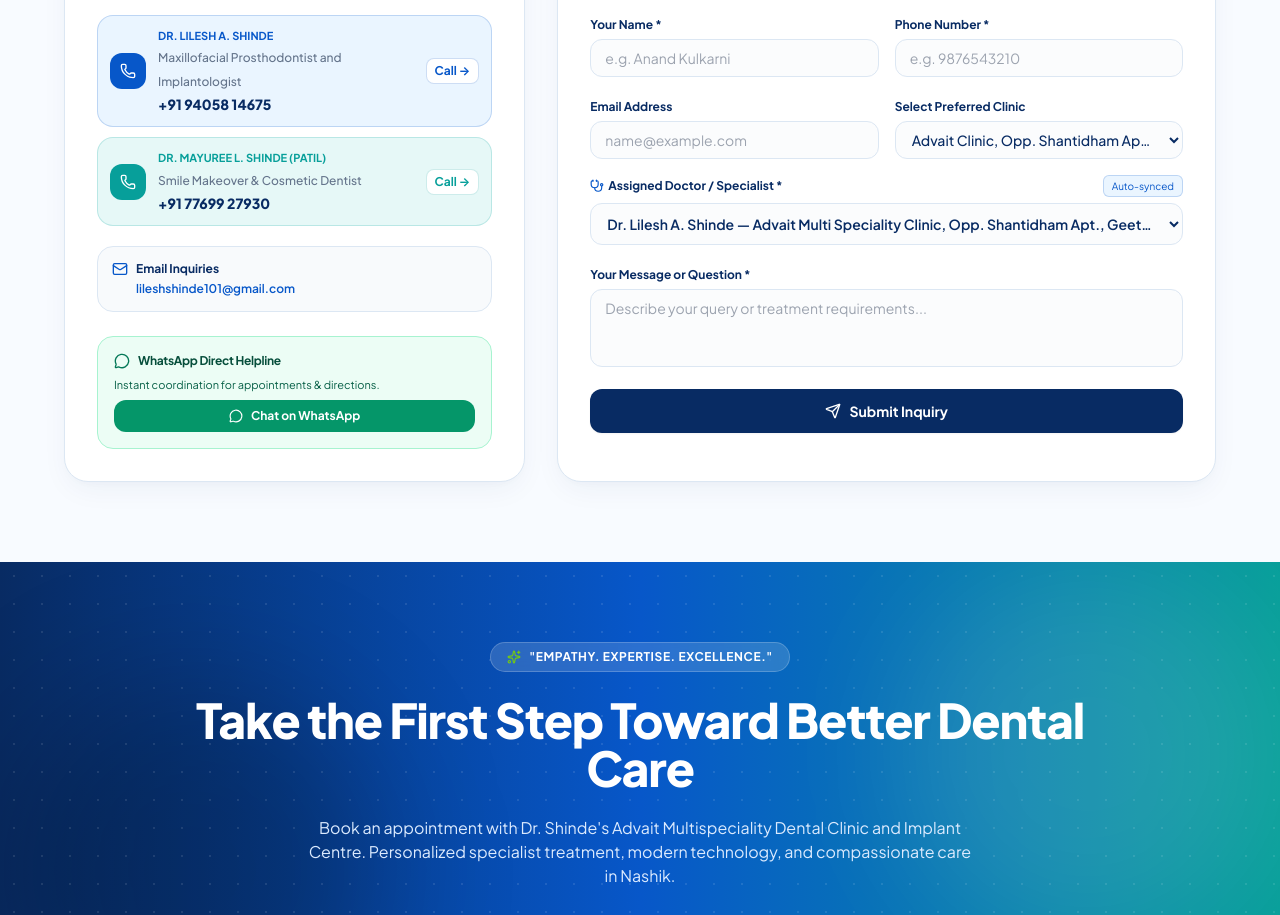
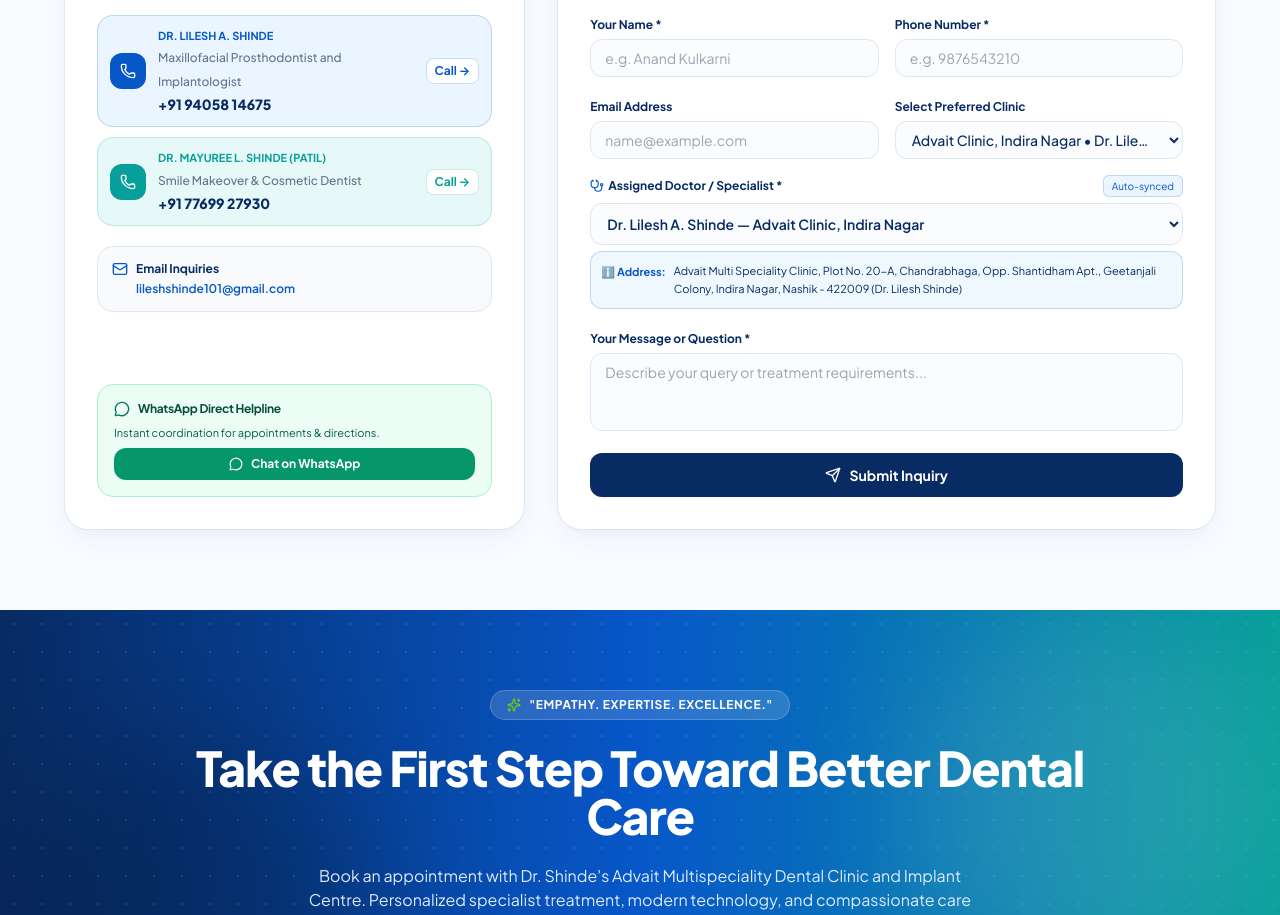
Before and after one commit to Resourcia212/Advait, a React (Vite) app: page / in a window 1280 px wide. Shown: the part 6640-7555 px from the top of the page. Built offline with nearby package versions, Linux system fonts and the light colour scheme.

Commit message:
Fix dropdown text overflow and provide complete clinic addresses in notification pill

```diff
--- a/src/components/appointment/AppointmentModal.tsx
+++ b/src/components/appointment/AppointmentModal.tsx
@@ -365,13 +365,13 @@
                       >
                         <option value="Advait Multi Speciality Clinic, Indira Nagar">
                           {currentLang === 'en'
-                            ? 'Advait Clinic, Opp. Shantidham Apt., Geetanjali Colony, Indira Nagar • Dr. Lilesh Shinde'
-                            : 'अद्वैत क्लिनिक, शांतिधाम अपार्ट. समोर, गीतांजली कॉलनी, इंदिरा नगर • डॉ. लिलेश शिंदे'}
+                            ? 'Advait Clinic, Indira Nagar • Dr. Lilesh Shinde'
+                            : 'अद्वैत क्लिनिक, इंदिरा नगर • डॉ. लिलेश शिंदे'}
                         </option>
                         <option value="Shree Ram Multi Speciality Clinic, Adgaon Shivar">
                           {currentLang === 'en'
-                            ? 'Shree Ram Clinic, Near SBI Bank, Jatra Hotel Chaufali, Adgaon Shivar • Dr. Mayuree Shinde'
-                            : 'श्री राम क्लिनिक, एसबीआय बँके जवळ, जत्रा हॉटेल चौफुली, आडगाव शिवार • डॉ. मयुरी शिंदे'}
+                            ? 'Shree Ram Clinic, Adgaon Shivar • Dr. Mayuree Shinde'
+                            : 'श्री राम क्लिनिक, आडगाव शिवार • डॉ. मयुरी शिंदे'}
                         </option>
                       </select>
                     </div>
@@ -394,24 +394,24 @@
                       className="w-full max-w-full px-3 py-2.5 rounded-xl border border-advait-border text-xs sm:text-sm text-advait-navy bg-white font-semibold focus:outline-none focus:ring-2 focus:ring-advait-blue/30 truncate"
                     >
                       <option value={DOCTOR_INFO.name}>
-                        Dr. Lilesh A. Shinde — Advait Multi Speciality Clinic, Opp. Shantidham Apt., Geetanjali Colony, Indira Nagar
+                        Dr. Lilesh A. Shinde — Advait Clinic, Indira Nagar
                       </option>
                       <option value={DOCTOR_MAYUREE_INFO.name}>
-                        Dr. Mayuree L. Shinde — Shree Ram Multi Speciality Clinic, Near SBI Bank, Jatra Hotel Chaufali, Adgaon Shivar
+                        Dr. Mayuree L. Shinde — Shree Ram Clinic, Adgaon Shivar
                       </option>
                     </select>
 
                     {/* Auto-Assignment Notification Pill */}
-                    <div className="flex items-center gap-2 p-2 rounded-xl bg-advait-blue-soft/60 border border-advait-blue/20 text-[11px] text-advait-navy">
-                      <span className="font-bold text-advait-blue shrink-0">ℹ️ {currentLang === 'en' ? 'Branch Doctor:' : 'शाखा प्रमुख:'}</span>
-                      <span className="truncate">
+                    <div className="flex items-start gap-2 p-2.5 rounded-xl bg-advait-blue-soft/70 border border-advait-blue/20 text-[11px] text-advait-navy">
+                      <span className="font-bold text-advait-blue shrink-0 mt-0.5">ℹ️ {currentLang === 'en' ? 'Address:' : 'पत्ता:'}</span>
+                      <span className="leading-relaxed">
                         {formData.preferredClinic.includes('Shree Ram') || formData.preferredClinic.includes('Adgaon') || formData.preferredDoctor?.includes('Mayuree')
                           ? currentLang === 'en'
-                            ? 'Dr. Mayuree L. Shinde heads Shree Ram Clinic, Near SBI Bank, Jatra Hotel Chaufali, Adgaon Shivar.'
-                            : 'डॉ. मयुरी शिंदे या श्री राम क्लिनिक (एसबीआय बँके जवळ, जत्रा हॉटेल चौफुली, आडगाव शिवार) येथील प्रमुख आहेत.'
+                            ? 'Shree Ram Multi Speciality Clinic, Shop No. 01, Ground Floor, Near SBI Bank & Swagat Sweets, Jatra Hotel Chaufali, Adgaon Shivar, Nashik - 422003 (Dr. Mayuree Shinde)'
+                            : 'श्री राम मल्टी स्पेशालिटी क्लिनिक, शॉप नं. ०१, तळमजला, एसबीआय बँक व स्वागत स्वीट्स जवळ, जत्रा हॉटेल चौफुली, आडगाव शिवार, नाशिक - ४२२००३ (डॉ. मयुरी शिंदे)'
                           : currentLang === 'en'
-                            ? 'Dr. Lilesh A. Shinde heads Advait Clinic, Opp. Shantidham Apt., Geetanjali Colony, Indira Nagar.'
-                            : 'डॉ. लिलेश शिंदे हे अद्वैत क्लिनिक (शांतिधाम अपार्ट. समोर, गीतांजली कॉलनी, इंदिरा नगर) येथील प्रमुख आहेत.'}
+                            ? 'Advait Multi Speciality Clinic, Plot No. 20-A, Chandrabhaga, Opp. Shantidham Apt., Geetanjali Colony, Indira Nagar, Nashik - 422009 (Dr. Lilesh Shinde)'
+                            : 'अद्वैत मल्टी स्पेशालिटी क्लिनिक, प्लॉट नं. २०-ए, चंद्रभागा, शांतिधाम अपार्ट. समोर, गीतांजली कॉलनी, इंदिरा नगर, नाशिक - ४२२००९ (डॉ. लिलेश शिंदे)'}
                       </span>
                     </div>
                   </div>
--- a/src/components/appointment/AppointmentPage.tsx
+++ b/src/components/appointment/AppointmentPage.tsx
@@ -362,13 +362,13 @@
                       >
                         <option value="Advait Multi Speciality Clinic, Indira Nagar">
                           {currentLang === 'en'
-                            ? 'Advait Clinic, Opp. Shantidham Apt., Geetanjali Colony, Indira Nagar • Dr. Lilesh Shinde'
-                            : 'अद्वैत क्लिनिक, शांतिधाम अपार्ट. समोर, गीतांजली कॉलनी, इंदिरा नगर • डॉ. लिलेश शिंदे'}
+                            ? 'Advait Clinic, Indira Nagar • Dr. Lilesh Shinde'
+                            : 'अद्वैत क्लिनिक, इंदिरा नगर • डॉ. लिलेश शिंदे'}
                         </option>
                         <option value="Shree Ram Multi Speciality Clinic, Adgaon Shivar">
                           {currentLang === 'en'
-                            ? 'Shree Ram Clinic, Near SBI Bank, Jatra Hotel Chaufali, Adgaon Shivar • Dr. Mayuree Shinde'
-                            : 'श्री राम क्लिनिक, एसबीआय बँके जवळ, जत्रा हॉटेल चौफुली, आडगाव शिवार • डॉ. मयुरी शिंदे'}
+                            ? 'Shree Ram Clinic, Adgaon Shivar • Dr. Mayuree Shinde'
+                            : 'श्री राम क्लिनिक, आडगाव शिवार • डॉ. मयुरी शिंदे'}
                         </option>
                       </select>
                     </div>
@@ -391,24 +391,24 @@
                       className="w-full max-w-full px-3 py-2.5 rounded-xl border border-advait-border text-xs sm:text-sm text-advait-navy bg-white font-semibold focus:outline-none focus:ring-2 focus:ring-advait-blue/30 truncate"
                     >
                       <option value={DOCTOR_INFO.name}>
-                        Dr. Lilesh A. Shinde — Advait Multi Speciality Clinic, Opp. Shantidham Apt., Geetanjali Colony, Indira Nagar
+                        Dr. Lilesh A. Shinde — Advait Clinic, Indira Nagar
                       </option>
                       <option value={DOCTOR_MAYUREE_INFO.name}>
-                        Dr. Mayuree L. Shinde — Shree Ram Multi Speciality Clinic, Near SBI Bank, Jatra Hotel Chaufali, Adgaon Shivar
+                        Dr. Mayuree L. Shinde — Shree Ram Clinic, Adgaon Shivar
                       </option>
                     </select>
 
                     {/* Auto-Assignment Notification Pill */}
-                    <div className="flex items-center gap-2 p-2 rounded-xl bg-advait-blue-soft/60 border border-advait-blue/20 text-[11px] text-advait-navy">
-                      <span className="font-bold text-advait-blue shrink-0">ℹ️ {currentLang === 'en' ? 'Branch Doctor:' : 'शाखा प्रमुख:'}</span>
-                      <span className="truncate">
+                    <div className="flex items-start gap-2 p-2.5 rounded-xl bg-advait-blue-soft/70 border border-advait-blue/20 text-[11px] text-advait-navy">
+                      <span className="font-bold text-advait-blue shrink-0 mt-0.5">ℹ️ {currentLang === 'en' ? 'Address:' : 'पत्ता:'}</span>
+                      <span className="leading-relaxed">
                         {formData.preferredClinic.includes('Shree Ram') || formData.preferredClinic.includes('Adgaon') || formData.preferredDoctor?.includes('Mayuree')
                           ? currentLang === 'en'
-                            ? 'Dr. Mayuree L. Shinde heads Shree Ram Clinic, Near SBI Bank, Jatra Hotel Chaufali, Adgaon Shivar.'
-                            : 'डॉ. मयुरी शिंदे या श्री राम क्लिनिक (एसबीआय बँके जवळ, जत्रा हॉटेल चौफुली, आडगाव शिवार) येथील प्रमुख आहेत.'
+                            ? 'Shree Ram Multi Speciality Clinic, Shop No. 01, Ground Floor, Near SBI Bank & Swagat Sweets, Jatra Hotel Chaufali, Adgaon Shivar, Nashik - 422003 (Dr. Mayuree Shinde)'
+                            : 'श्री राम मल्टी स्पेशालिटी क्लिनिक, शॉप नं. ०१, तळमजला, एसबीआय बँक व स्वागत स्वीट्स जवळ, जत्रा हॉटेल चौफुली, आडगाव शिवार, नाशिक - ४२२००३ (डॉ. मयुरी शिंदे)'
                           : currentLang === 'en'
-                            ? 'Dr. Lilesh A. Shinde heads Advait Clinic, Opp. Shantidham Apt., Geetanjali Colony, Indira Nagar.'
-                            : 'डॉ. लिलेश शिंदे हे अद्वैत क्लिनिक (शांतिधाम अपार्ट. समोर, गीतांजली कॉलनी, इंदिरा नगर) येथील प्रमुख आहेत.'}
+                            ? 'Advait Multi Speciality Clinic, Plot No. 20-A, Chandrabhaga, Opp. Shantidham Apt., Geetanjali Colony, Indira Nagar, Nashik - 422009 (Dr. Lilesh Shinde)'
+                            : 'अद्वैत मल्टी स्पेशालिटी क्लिनिक, प्लॉट नं. २०-ए, चंद्रभागा, शांतिधाम अपार्ट. समोर, गीतांजली कॉलनी, इंदिरा नगर, नाशिक - ४२२००९ (डॉ. लिलेश शिंदे)'}
                       </span>
                     </div>
                   </div>
--- a/src/components/appointment/AppointmentSection.tsx
+++ b/src/components/appointment/AppointmentSection.tsx
@@ -304,13 +304,13 @@
                       >
                         <option value="Advait Multi Speciality Clinic, Indira Nagar">
                           {currentLang === 'en'
-                            ? 'Advait Clinic, Opp. Shantidham Apt., Geetanjali Colony, Indira Nagar • Dr. Lilesh Shinde'
-                            : 'अद्वैत क्लिनिक, शांतिधाम अपार्ट. समोर, गीतांजली कॉलनी, इंदिरा नगर • डॉ. लिलेश शिंदे'}
+                            ? 'Advait Clinic, Indira Nagar • Dr. Lilesh Shinde'
+                            : 'अद्वैत क्लिनिक, Indira Nagar • डॉ. लिलेश शिंदे'}
                         </option>
                         <option value="Shree Ram Multi Speciality Clinic, Adgaon Shivar">
                           {currentLang === 'en'
-                            ? 'Shree Ram Clinic, Near SBI Bank, Jatra Hotel Chaufali, Adgaon Shivar • Dr. Mayuree Shinde'
-                            : 'श्री राम क्लिनिक, एसबीआय बँके जवळ, जत्रा हॉटेल चौफुली, आडगाव शिवार • डॉ. मयुरी शिंदे'}
+                            ? 'Shree Ram Clinic, Adgaon Shivar • Dr. Mayuree Shinde'
+                            : 'श्री राम क्लिनिक, आडगाव शिवार • डॉ. मयुरी शिंदे'}
                         </option>
                       </select>
                     </div>
@@ -333,12 +333,26 @@
                       className="w-full max-w-full px-3 py-2.5 rounded-xl border border-advait-border text-xs sm:text-sm text-advait-navy bg-white font-semibold focus:outline-none focus:ring-2 focus:ring-advait-blue/30 truncate"
                     >
                       <option value={DOCTOR_INFO.name}>
-                        Dr. Lilesh A. Shinde — Advait Multi Speciality Clinic, Opp. Shantidham Apt., Geetanjali Colony, Indira Nagar
+                        Dr. Lilesh A. Shinde — Advait Clinic, Indira Nagar
                       </option>
                       <option value={DOCTOR_MAYUREE_INFO.name}>
-                        Dr. Mayuree L. Shinde — Shree Ram Multi Speciality Clinic, Near SBI Bank, Jatra Hotel Chaufali, Adgaon Shivar
+                        Dr. Mayuree L. Shinde — Shree Ram Clinic, Adgaon Shivar
                       </option>
                     </select>
+
+                    {/* Auto-Assignment Notification Pill */}
+                    <div className="flex items-start gap-2 p-2.5 rounded-xl bg-advait-blue-soft/70 border border-advait-blue/20 text-[11px] text-advait-navy">
+                      <span className="font-bold text-advait-blue shrink-0 mt-0.5">ℹ️ {currentLang === 'en' ? 'Address:' : 'पत्ता:'}</span>
+                      <span className="leading-relaxed">
+                        {formData.preferredClinic.includes('Shree Ram') || formData.preferredClinic.includes('Adgaon') || formData.preferredDoctor?.includes('Mayuree')
+                          ? currentLang === 'en'
+                            ? 'Shree Ram Multi Speciality Clinic, Shop No. 01, Ground Floor, Near SBI Bank & Swagat Sweets, Jatra Hotel Chaufali, Adgaon Shivar, Nashik - 422003 (Dr. Mayuree Shinde)'
+                            : 'श्री राम मल्टी स्पेशालिटी क्लिनिक, शॉप नं. ०१, तळमजला, एसबीआय बँक व स्वागत स्वीट्स जवळ, जत्रा हॉटेल चौफुली, आडगाव शिवार, नाशिक - ४२२००३ (डॉ. मयुरी शिंदे)'
+                          : currentLang === 'en'
+                            ? 'Advait Multi Speciality Clinic, Plot No. 20-A, Chandrabhaga, Opp. Shantidham Apt., Geetanjali Colony, Indira Nagar, Nashik - 422009 (Dr. Lilesh Shinde)'
+                            : 'अद्वैत मल्टी स्पेशालिटी क्लिनिक, प्लॉट नं. २०-ए, चंद्रभागा, शांतिधाम अपार्ट. समोर, गीतांजली कॉलनी, इंदिरा नगर, नाशिक - ४२२००९ (डॉ. लिलेश शिंदे)'}
+                      </span>
+                    </div>
                   </div>
 
                   <div className="grid grid-cols-1 sm:grid-cols-2 gap-4">
--- a/src/components/contact/ContactSection.tsx
+++ b/src/components/contact/ContactSection.tsx
@@ -308,13 +308,13 @@
                     >
                       <option value="Advait Multi Speciality Clinic, Indira Nagar">
                         {currentLang === 'en'
-                          ? 'Advait Clinic, Opp. Shantidham Apt., Geetanjali Colony, Indira Nagar • Dr. Lilesh Shinde'
-                          : 'अद्वैत क्लिनिक, शांतिधाम अपार्ट. समोर, गीतांजली कॉलनी, इंदिरा नगर • डॉ. लिलेश शिंदे'}
+                          ? 'Advait Clinic, Indira Nagar • Dr. Lilesh Shinde'
+                          : 'अद्वैत क्लिनिक, इंदिरा नगर • डॉ. लिलेश शिंदे'}
                       </option>
                       <option value="Shree Ram Multi Speciality Clinic, Adgaon Shivar">
                         {currentLang === 'en'
-                          ? 'Shree Ram Clinic, Near SBI Bank, Jatra Hotel Chaufali, Adgaon Shivar • Dr. Mayuree Shinde'
-                          : 'श्री राम क्लिनिक, एसबीआय बँके जवळ, जत्रा हॉटेल चौफुली, आडगाव शिवार • डॉ. मयुरी शिंदे'}
+                          ? 'Shree Ram Clinic, Adgaon Shivar • Dr. Mayuree Shinde'
+                          : 'श्री राम क्लिनिक, आडगाव शिवार • डॉ. मयुरी शिंदे'}
                       </option>
                     </select>
                   </div>
@@ -337,12 +337,26 @@
                     className="w-full max-w-full px-3 py-2.5 rounded-xl border border-advait-border bg-slate-50/50 focus:bg-white text-xs sm:text-sm text-advait-navy font-semibold focus:outline-none focus:ring-2 focus:ring-advait-blue/30 truncate"
                   >
                     <option value={DOCTOR_INFO.name}>
-                      Dr. Lilesh A. Shinde — Advait Multi Speciality Clinic, Opp. Shantidham Apt., Geetanjali Colony, Indira Nagar
+                      Dr. Lilesh A. Shinde — Advait Clinic, Indira Nagar
                     </option>
                     <option value={DOCTOR_MAYUREE_INFO.name}>
-                      Dr. Mayuree L. Shinde — Shree Ram Multi Speciality Clinic, Near SBI Bank, Jatra Hotel Chaufali, Adgaon Shivar
+                      Dr. Mayuree L. Shinde — Shree Ram Clinic, Adgaon Shivar
                     </option>
                   </select>
+
+                  {/* Auto-Assignment Notification Pill */}
+                  <div className="flex items-start gap-2 p-2.5 rounded-xl bg-advait-blue-soft/70 border border-advait-blue/20 text-[11px] text-advait-navy">
+                    <span className="font-bold text-advait-blue shrink-0 mt-0.5">ℹ️ {currentLang === 'en' ? 'Address:' : 'पत्ता:'}</span>
+                    <span className="leading-relaxed">
+                      {formData.preferredClinic.includes('Shree Ram') || formData.preferredClinic.includes('Adgaon') || formData.preferredDoctor?.includes('Mayuree')
+                        ? currentLang === 'en'
+                          ? 'Shree Ram Multi Speciality Clinic, Shop No. 01, Ground Floor, Near SBI Bank & Swagat Sweets, Jatra Hotel Chaufali, Adgaon Shivar, Nashik - 422003 (Dr. Mayuree Shinde)'
+                          : 'श्री राम मल्टी स्पेशालिटी क्लिनिक, शॉप नं. ०१, तळमजला, एसबीआय बँक व स्वागत स्वीट्स जवळ, जत्रा हॉटेल चौफुली, आडगाव शिवार, नाशिक - ४२२००३ (डॉ. मयुरी शिंदे)'
+                        : currentLang === 'en'
+                          ? 'Advait Multi Speciality Clinic, Plot No. 20-A, Chandrabhaga, Opp. Shantidham Apt., Geetanjali Colony, Indira Nagar, Nashik - 422009 (Dr. Lilesh Shinde)'
+                          : 'अद्वैत मल्टी स्पेशालिटी क्लिनिक, प्लॉट नं. २०-ए, चंद्रभागा, शांतिधाम अपार्ट. समोर, गीतांजली कॉलनी, इंदिरा नगर, नाशिक - ४२२००९ (डॉ. लिलेश शिंदे)'}
+                    </span>
+                  </div>
                 </div>
 
                 {/* Your Message or Question */}
```
